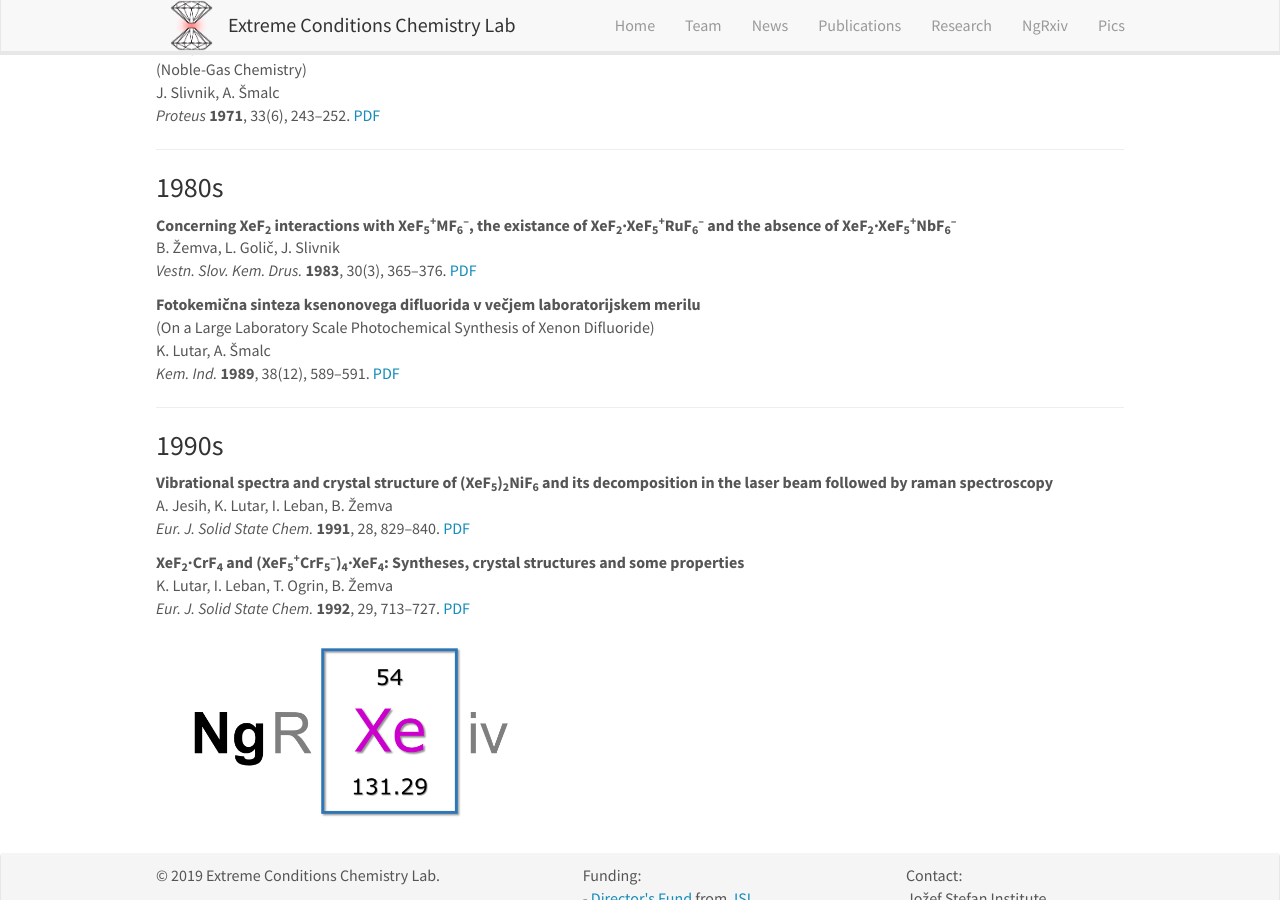
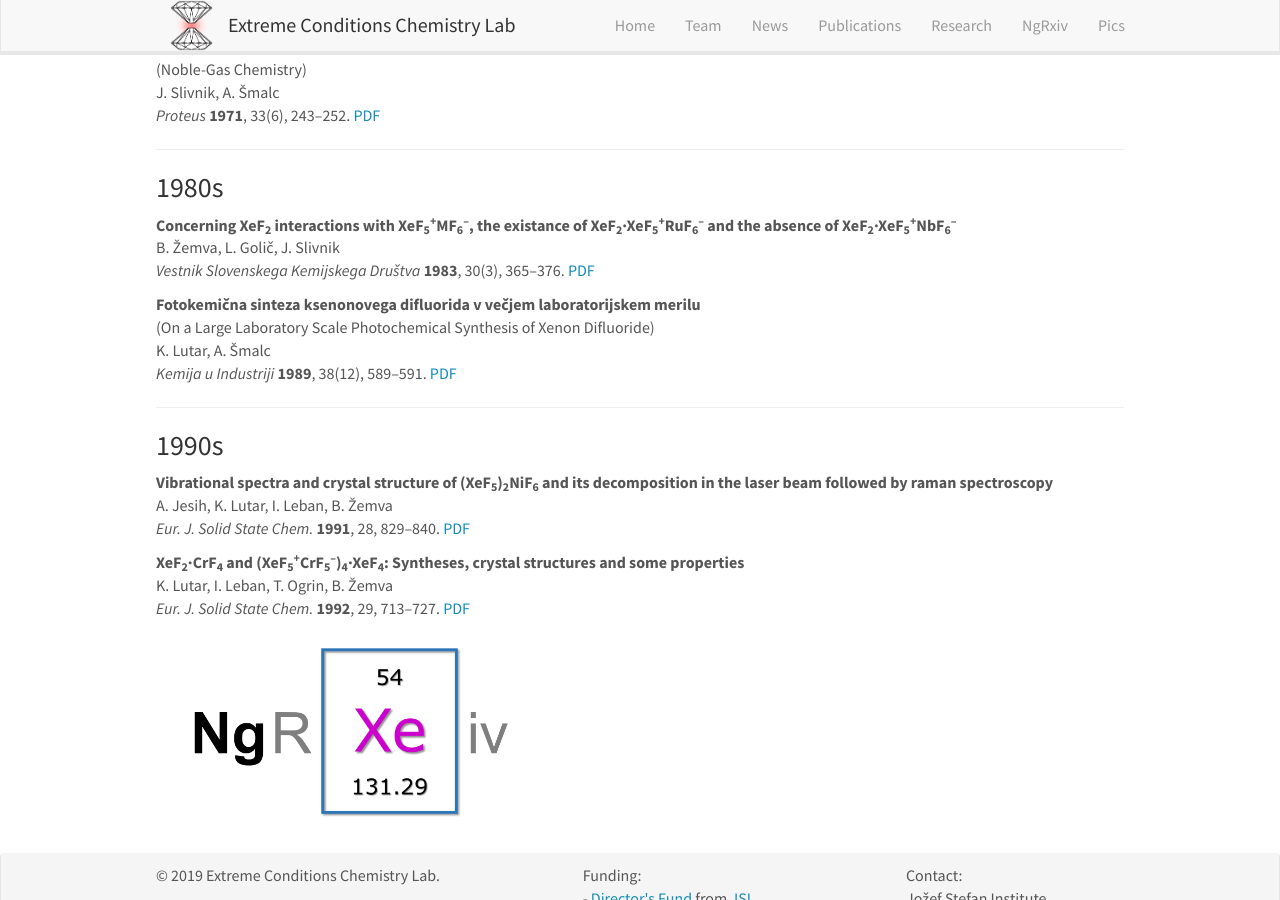
Before and after one commit to eccl-jsi/eccl-jsi.github.io, a Jekyll site: the page built from _pages/ngrxiv.md, in a window 1280 px wide and 900 px high, scrolled down 491 px. Built offline with Jekyll 4.4.1, drawn with Linux system fonts in a browser that asks for light colours; nearby versions of some CDN libraries.

Commit message:
Update ngrxiv.md

```diff
--- a/_pages/ngrxiv.md
+++ b/_pages/ngrxiv.md
@@ -39,12 +39,12 @@ This small archive is our ongoing effort to provide the access to some of these
 
 **Concerning XeF<sub>2</sub> interactions with XeF<sub>5</sub><sup>+</sup>MF<sub>6</sub><sup>–</sup>, the existance of XeF<sub>2</sub>&#183;XeF<sub>5</sub><sup>+</sup>RuF<sub>6</sub><sup>–</sup> and the absence of XeF<sub>2</sub>&#183;XeF<sub>5</sub><sup>+</sup>NbF<sub>6</sub><sup>–</sup>**
 <br>B. Žemva, L. Golič, J. Slivnik
-<br>*Vestn. Slov. Kem. Drus.* **1983**, 30(3), 365–376. [PDF]({{ site.baseurl }}/ngarxiv/1983_VSKD.pdf)
+<br>*Vestnik Slovenskega Kemijskega Društva* **1983**, 30(3), 365–376. [PDF]({{ site.baseurl }}/ngarxiv/1983_VSKD.pdf)
 
 **Fotokemična sinteza ksenonovega difluorida v večjem laboratorijskem merilu**
 <br>(On a Large Laboratory Scale Photochemical Synthesis of Xenon Difluoride)
 <br>K. Lutar, A. Šmalc
-<br>*Kem. Ind.* **1989**, 38(12), 589–591. [PDF]({{ site.baseurl }}/ngarxiv/1989_KI.pdf)
+<br>*Kemija u Industriji* **1989**, 38(12), 589–591. [PDF]({{ site.baseurl }}/ngarxiv/1989_KI.pdf)
 
 <hr>
 
```
